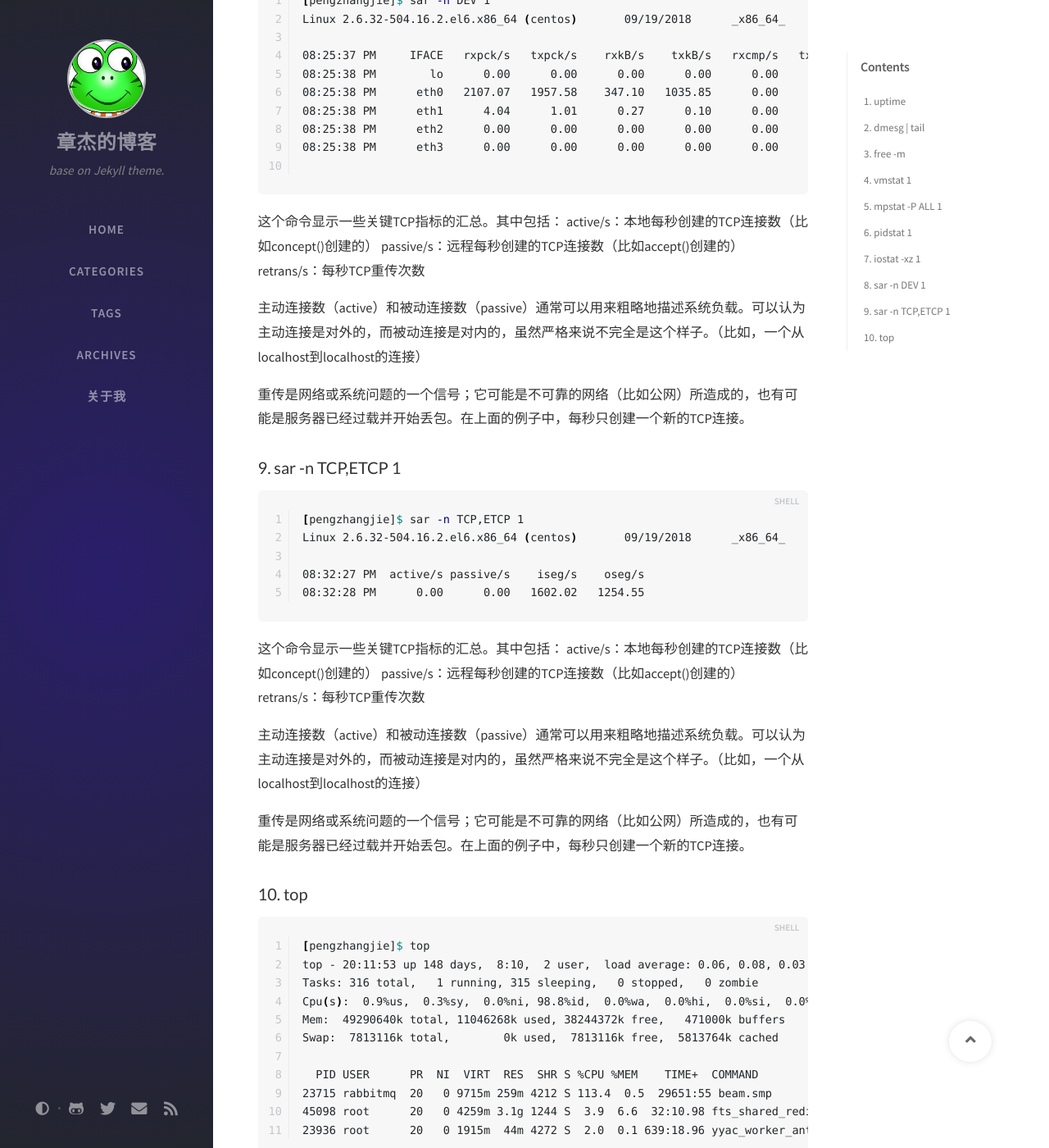
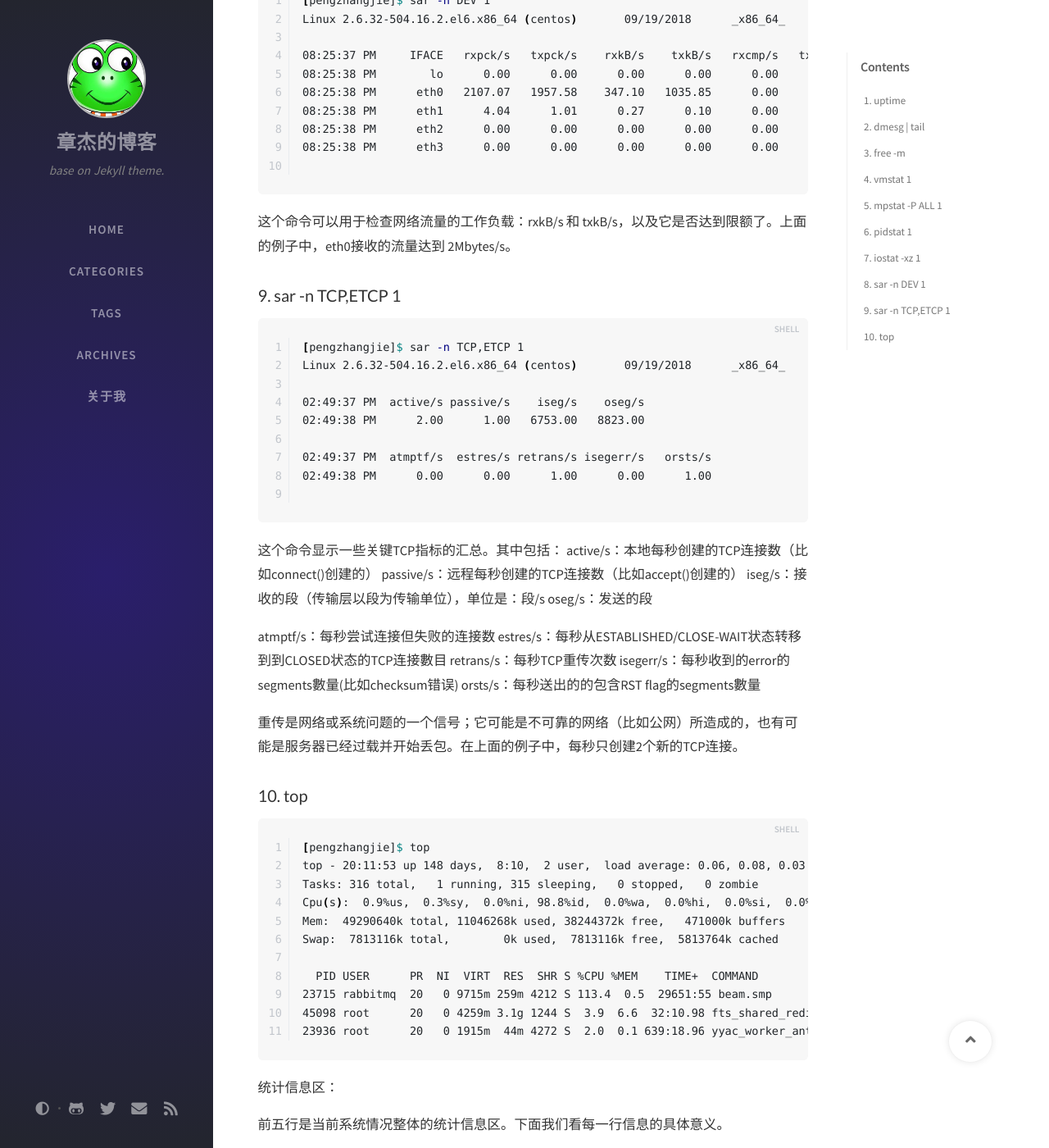
Before and after one commit to pzj/pzj.github.io, a Jekyll site: the page built from _posts/resource/2018-09-17-linux-performance-analysis.md, in a window 1280 px wide and 1400 px high, scrolled down 5234 px. Shown: the whole window at 82% size. Built offline with Jekyll 4.4.1, drawn with Linux system fonts in a browser that asks for light colours; nearby versions of some CDN libraries; comment, search, counter and statistics services are not loaded.

Commit message:
update 2018-09-17-linux-performance-analysis

````diff
--- a/_posts/resource/2018-09-17-linux-performance-analysis.md
+++ b/_posts/resource/2018-09-17-linux-performance-analysis.md
@@ -197,14 +197,7 @@ Linux 2.6.32-504.16.2.el6.x86_64 (centos) 	09/19/2018 	_x86_64_	(16 CPU)
 
 ```
 
-这个命令显示一些关键TCP指标的汇总。其中包括：
-active/s：本地每秒创建的TCP连接数（比如concept()创建的）
-passive/s：远程每秒创建的TCP连接数（比如accept()创建的）
-retrans/s：每秒TCP重传次数
-
-主动连接数（active）和被动连接数（passive）通常可以用来粗略地描述系统负载。可以认为主动连接是对外的，而被动连接是对内的，虽然严格来说不完全是这个样子。（比如，一个从localhost到localhost的连接）
-
-重传是网络或系统问题的一个信号；它可能是不可靠的网络（比如公网）所造成的，也有可能是服务器已经过载并开始丢包。在上面的例子中，每秒只创建一个新的TCP连接。
+这个命令可以用于检查网络流量的工作负载：rxkB/s 和 txkB/s，以及它是否达到限额了。上面的例子中，eth0接收的流量达到 2Mbytes/s。
 
 ### 9. sar -n TCP,ETCP 1
 
@@ -212,18 +205,29 @@ retrans/s：每秒TCP重传次数
 [pengzhangjie]$ sar -n TCP,ETCP 1
 Linux 2.6.32-504.16.2.el6.x86_64 (centos) 	09/19/2018 	_x86_64_	(16 CPU)
 
-08:32:27 PM  active/s passive/s    iseg/s    oseg/s
-08:32:28 PM      0.00      0.00   1602.02   1254.55
+02:49:37 PM  active/s passive/s    iseg/s    oseg/s
+02:49:38 PM      2.00      1.00   6753.00   8823.00
+
+02:49:37 PM  atmptf/s  estres/s retrans/s isegerr/s   orsts/s
+02:49:38 PM      0.00      0.00      1.00      0.00      1.00
+
 ```
 
 这个命令显示一些关键TCP指标的汇总。其中包括：
-active/s：本地每秒创建的TCP连接数（比如concept()创建的）
+active/s：本地每秒创建的TCP连接数（比如connect()创建的）
 passive/s：远程每秒创建的TCP连接数（比如accept()创建的）
+iseg/s：接收的段（传输层以段为传输单位），单位是：段/s
+oseg/s：发送的段
+
+atmptf/s：每秒尝试连接但失败的连接数
+estres/s：每秒从ESTABLISHED/CLOSE-WAIT状态转移到到CLOSED状态的TCP连接數目
 retrans/s：每秒TCP重传次数
+isegerr/s：每秒收到的error的segments數量(比如checksum错误)
+orsts/s：每秒送出的的包含RST flag的segments數量
 
-主动连接数（active）和被动连接数（passive）通常可以用来粗略地描述系统负载。可以认为主动连接是对外的，而被动连接是对内的，虽然严格来说不完全是这个样子。（比如，一个从localhost到localhost的连接）
+<!-- 主动连接数（active）和被动连接数（passive）通常可以用来粗略地描述系统负载。可以认为主动连接是对外的，而被动连接是对内的，虽然严格来说不完全是这个样子。（比如，一个从localhost到localhost的连接） -->
 
-重传是网络或系统问题的一个信号；它可能是不可靠的网络（比如公网）所造成的，也有可能是服务器已经过载并开始丢包。在上面的例子中，每秒只创建一个新的TCP连接。
+重传是网络或系统问题的一个信号；它可能是不可靠的网络（比如公网）所造成的，也有可能是服务器已经过载并开始丢包。在上面的例子中，每秒只创建2个新的TCP连接。
 
 ### 10. top
 
@@ -245,7 +249,7 @@ Swap:  7813116k total,        0k used,  7813116k free,  5813764k cached
 
 前五行是当前系统情况整体的统计信息区。下面我们看每一行信息的具体意义。
 
-第一行，任务队列信息，同 uptime 命令的执行结果，具体参数说明情况如下：
+> 第一行，任务队列信息，同 uptime 命令的执行结果，具体参数说明情况如下：
 
 20:11:53 — 当前系统时间
 
@@ -257,11 +261,11 @@ load average: 0.06, 0.08, 0.03 — load average后面的三个数分别是1分
 
 load average数据是每隔5秒钟检查一次活跃的进程数，然后按特定算法计算出的数值。如果这个数除以逻辑CPU的数量，结果高于5的时候就表明系统在超负荷运转了。
 
-第二行，Tasks — 任务（进程），具体信息说明如下：
+> 第二行，Tasks — 任务（进程），具体信息说明如下：
 
 系统现在共有316个进程，其中处于运行中的有1个，315个在休眠（sleep），stoped状态的有0个，zombie状态（僵尸）的有0个。
 
-第三行，cpu状态信息，具体属性说明如下：
+> 第三行，cpu状态信息，具体属性说明如下：
 
 0.9%us — 用户空间占用CPU的百分比。
 
@@ -277,7 +281,7 @@ load average数据是每隔5秒钟检查一次活跃的进程数，然后按特
 
 0.2% si — 软中断（Software Interrupts）占用CPU的百分比
 
-第四行 内存状态，具体信息如下：
+> 第四行 内存状态，具体信息如下：
 
 49290640k total — 物理内存总量（49GB）
 
@@ -287,7 +291,7 @@ load average数据是每隔5秒钟检查一次活跃的进程数，然后按特
 
 471000k buffers — 缓存的内存量 （471M）
 
-第五行，swap交换分区信息，具体信息说明如下：
+> 第五行，swap交换分区信息，具体信息说明如下：
 
 7813116k total — 交换区总量（7.8GB）
 
@@ -303,9 +307,9 @@ load average数据是每隔5秒钟检查一次活跃的进程数，然后按特
 
 对于内存监控，在top里我们要时刻监控第五行swap交换分区的used，如果这个数值在不断的变化，说明内核在不断进行内存和swap的数据交换，这是真正的内存不够用了。
 
-第六行，空行。
+> 第六行，空行。
 
-第七行以下：各进程（任务）的状态监控，项目列信息说明如下：
+> 第七行以下：各进程（任务）的状态监控，项目列信息说明如下：
 
 PID — 进程id
 
````
